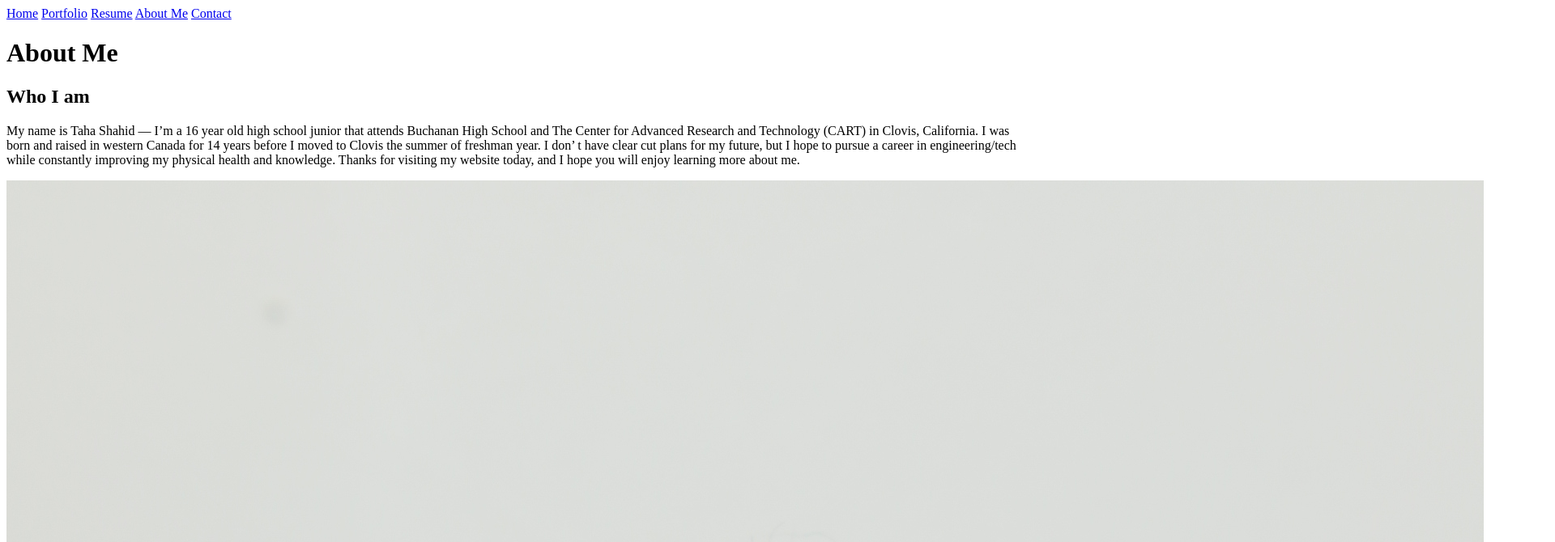
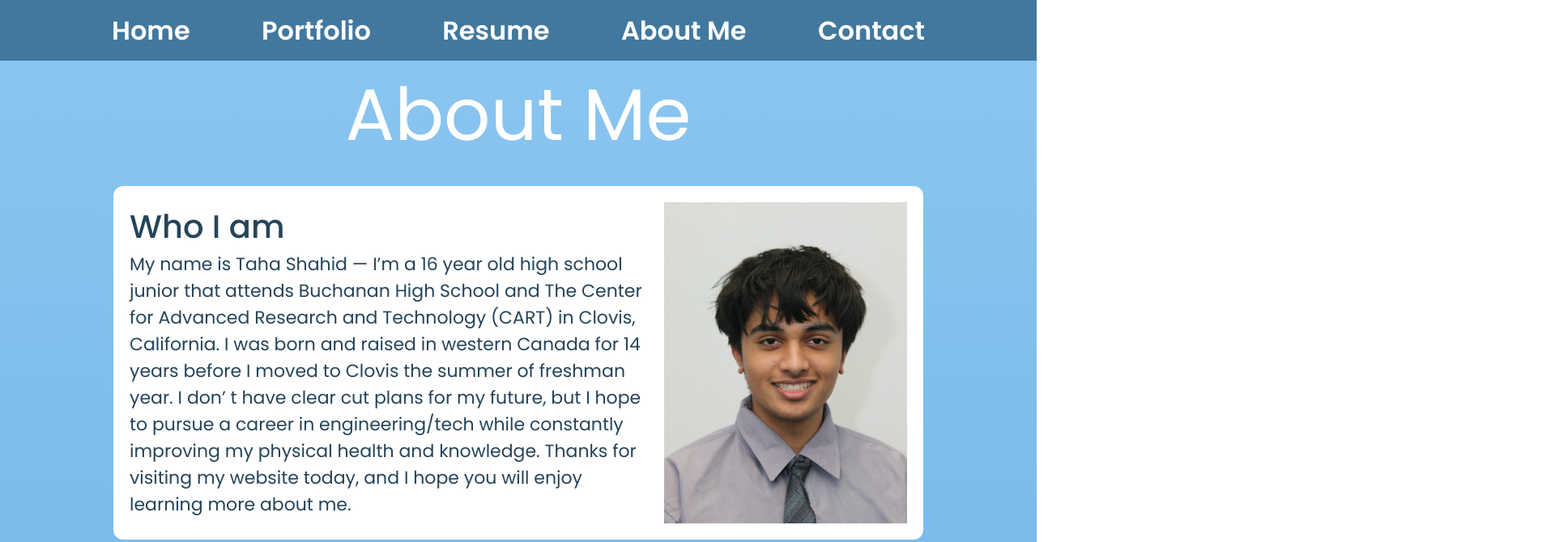
Before and after one commit to TahaS-Coding/personal-website, a plain HTML site: page about.html in a window 1280 px wide. Shown: the top 670 px of the page at 81% size, 1920 px wide, since content can reach past the window. Drawn offline with Linux system fonts and the light colour scheme.

Commit message:
Finished about me

```diff
--- a/about.html
+++ b/about.html
@@ -5,21 +5,28 @@
     <meta charset="UTF-8">
     <meta name="viewport" content="width=device-width, initial-scale=1.0">
     <title>About Me</title>
+    <link rel="stylesheet" href="style.css">
 </head>
 
 <body>
     <header>
-        <nav>
-            <a href="index.html">Home</a>
-            <a href="portfolio.html">Portfolio</a>
-            <a href="resume.html">Resume</a>
-            <a href="#">About Me</a>
-            <a href="contact.html">Contact</a>
+        <nav class="site-nav">
+            <a href="index.html"><span class="span-one"></span><span class="span-two"></span><span
+                    class="span-three"></span>Home</a>
+            <a href="portfolio.html"><span class="span-one"></span><span class="span-two"></span><span
+                    class="span-three"></span>Portfolio</a>
+            <a href="resume.html"><span class="span-one"></span><span class="span-two"></span><span
+                    class="span-three"></span>Resume</a>
+            <a href="#"><span class="span-one"></span><span class="span-two"></span><span
+                    class="span-three"></span>About Me</a>
+            <a href="contact.html"><span class="span-one"></span><span class="span-two"></span><span
+                    class="span-three"></span>Contact</a>
         </nav>
     </header>
-    <main>
+    <main class="about-main">
         <h1>About Me</h1>
-        <section>
+        <section class="about-row">
+            <div>
                 <h2>Who I am</h2>
                 <p>My name is Taha Shahid &mdash; I&#8217;m a 16 year old high school junior that attends Buchanan High
                     School and The
@@ -29,9 +36,11 @@
                     plans for my future, but I hope to pursue a career in engineering/tech while constantly improving my
                     physical health and knowledge. Thanks for visiting my website today, and I hope you will enjoy learning
                     more about me.</p>
+            </div>
             <img src="images/taha.jpg" alt="Image of Taha Shahid">
         </section>
-        <section>
+        <section class="about-row-reverse">
+            <div>
                 <h2>Hobbies</h2>
                 <p>I find joy in fitness, programming/game development, playing video games, and watching shows/movies.. My
                     days often feel incomplete unless I can get in a workout, short or long, because I enjoy improving my
@@ -39,9 +48,11 @@
                     the most entertaining way of learning to program as you can see and enjoy the fruits of your labor in
                     the game. I&#8217;ve played many games over the years, with one of my favorites being Rainbow Six Siege.
                 </p>
+            </div>
             <img src="images/hobbies.jpg" alt="Image of a laptop running code">
         </section>
-        <section>
+        <section class="about-row">
+            <div>
                 <h2>Post&ndash;Secondary Plans</h2>
                 <p>I have always leaned more towards the STEM fields than I have the humanities. I believe I can narrow down
                     my future educational goals to pursuing a degree in a field of engineering or computer science because I
@@ -49,14 +60,19 @@
                     either going to Fresno State for my bachelors or attending Clovis Community College before transferring
                     to a 4 year institution. I wouldn&#8217;t mind working for other companies, but I also find interest in the
                     idea of becoming an entrepreneur one day.</p>
+            </div>
             <img src="images/post-secondary.jpg" alt="image of graduation caps">
         </section>
     </main>
     <footer>
+        <div class="footer-wrapper">
             <p>&copy;2024 Taha Shahid</p>
-        <a href="https://www.linkedin.com/in/taha-shahid-762a55307/"><img src="images/linkedin-icon.svg" alt="LinkedIn icon"></a>
-        <a href="https://github.com/TahaS-Coding"><img src="images/github-icon.svg" alt="GitHub icon"></a>
-        <a href="mailto:shahidtaha100@gmail.com"><img src="images/email-icon.svg" alt="email icon"></a>
+            <div class="footer-links">
+                <a href="https://www.linkedin.com/in/taha-shahid-762a55307/" class="footer-linkedin"><img src="images/linkedin-icon.svg" alt="LinkedIn icon"></a>
+                <a href="https://github.com/TahaS-Coding" class="footer-github"><img src="images/github-icon.svg" alt="GitHub icon"></a>
+                <a href="mailto:shahidtaha100@gmail.com" class="footer-email"><img src="images/email-icon.svg" alt="email icon"></a>
+            </div>
+        </div>
     </footer>
 </body>
 
--- a/style.css
+++ b/style.css
@@ -368,6 +368,54 @@ footer {
     margin:0 4px;
     width: 40px;
 }
+
+
+/* about */
+.about-main h1{
+    text-align: center;
+    font-size: 90px;
+    font-weight: 400;
+}
+.about-row, .about-row-reverse{
+    background-color: white;
+    width: 1000px;
+    margin: 20px auto;
+    display: flex;
+    flex-flow: row nowrap;
+    justify-content: space-between;
+    border-radius: 1.5vh;
+}
+.about-row div, .about-row-reverse div{
+    width: 65%;
+    margin: 20px 0;
+    margin-left: 20px;
+}
+.about-row-reverse div{
+    margin-right: 20px;
+}
+.about-row img, .about-row-reverse img{
+    width: 30%;
+    height: 396.8px;
+    object-fit: cover;
+    margin: 20px 0;
+    margin-right: 20px;
+}
+.about-row-reverse img{
+    order: -1;
+    margin-left: 20px;
+}
+.about-row h2, .about-row-reverse h2{
+    color: #254459;
+    font-weight: 500;
+    font-size: 40px;
+}
+.about-row p, .about-row-reverse p{
+    color: #254459;
+    font-size: 22px;
+}
+
+
+
 /* header button animation */
 .site-nav>a:hover {
     animation: bg-hover ease-out 1s, color-hover ease-out 0.25s;
```
Also changed, not shown: contact.html (+0 -1 lines), index.html (+0 -1 lines), resume.html (+0 -1 lines). Lines whose indentation alone changed are shown as unchanged.
